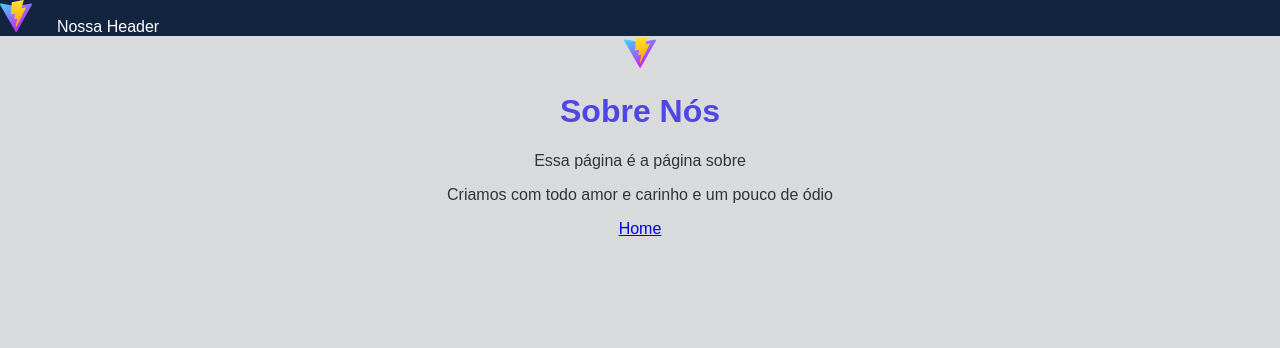
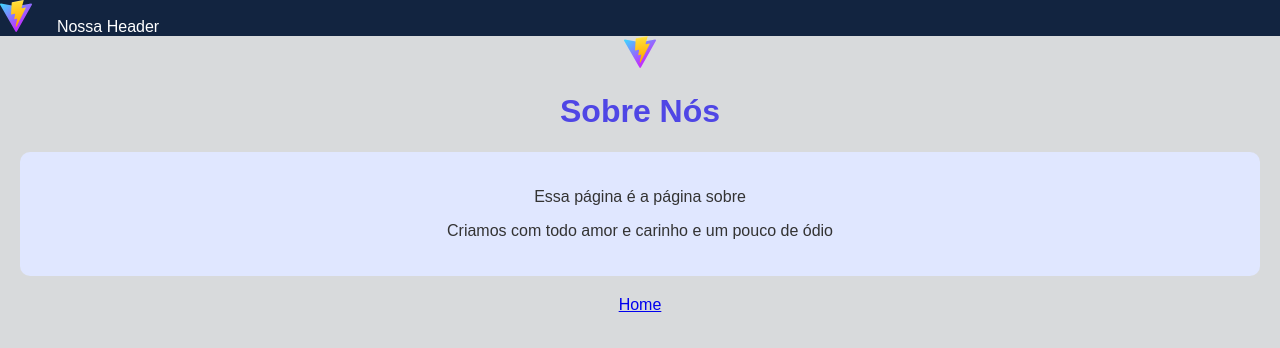
Before and after one commit to EricoBorgonove/flexpeak_carreira_js-react, a React (Vite) app: page /sobre in a window 1280 px wide. Shown: the top 348 px of the page. Built offline with nearby package versions, Linux system fonts and the light colour scheme.

Commit message:
feat(sobre): adição do css

```diff
--- a/src/pages/Sobre.jsx
+++ b/src/pages/Sobre.jsx
@@ -1,12 +1,22 @@
 import { Link } from "react-router-dom";
+
+const estiloCaixa={
+    backgroundColor: "#e0e7ff",
+    padding: "20px",
+    borderRadius: "10px",
+    margin: "20px"
+};
 
 const Sobre = () =>{
     return (
         <div style={{textAlign:"center"}}>
             <img src="/vite.svg" alt="icone" />
             <h1>Sobre Nós</h1>
-            <p>Essa página é a página sobre</p>
-            <p>Criamos com todo amor e carinho e um pouco de ódio</p>
+            <div style={estiloCaixa}>
+                <p>Essa página é a página sobre</p>
+                <p>Criamos com todo amor e carinho e um pouco de ódio</p>
+            </div>
+
             <Link to="/">Home</Link>
         </div>
     )
```
